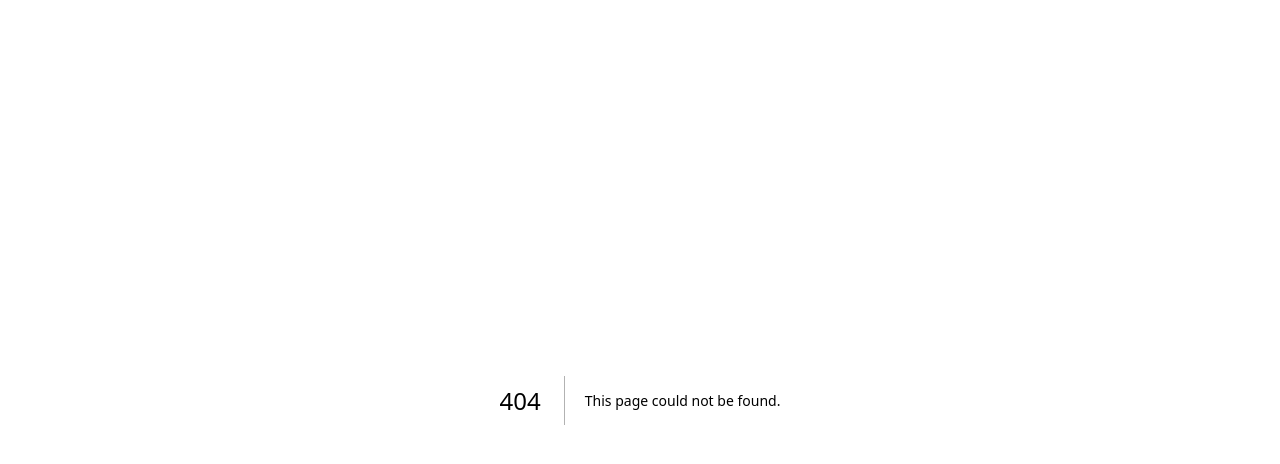
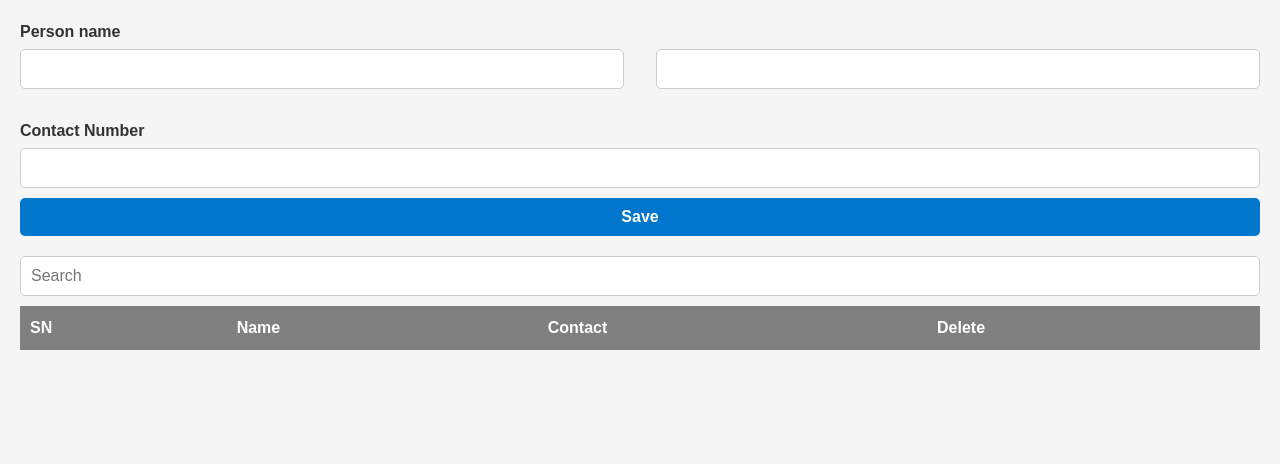
Before and after one commit to j808544j/Giphy, a Next.js app: page /form in a window 1280 px wide. Before the commit this address had no page. Shown: the top 464 px of the page. Built offline with nearby package versions, Linux system fonts and the light colour scheme.

Commit message:
added form component

```diff
--- a/components/Navbar/Navbar.module.css
+++ b/components/Navbar/Navbar.module.css
@@ -4,6 +4,7 @@
   justify-content: space-evenly;
   padding: 1rem;
   background-color: #ffffff;
+  flex-wrap: wrap;
 }
 
 .logo {
@@ -25,6 +26,7 @@
   list-style: none;
   background: #f9f9f9;
   border-radius: 39px;
+  flex-wrap: wrap;
 }
 
 .navLink {
@@ -56,4 +58,5 @@
   align-items: center;
   justify-content: center;
   gap: 50px;
+  flex-wrap: wrap;
 }
--- a/components/Value/icons/Salary.js
+++ b/components/Value/icons/Salary.js
@@ -13,7 +13,7 @@ function Salary() {
       <path
         d="M35.5 51.9885C35.5 48.4799 37.9324 45.4402 41.3556 44.671L71.3556 37.9294C76.0441 36.8758 80.5 40.4415 80.5 45.2469V64.0115C80.5 67.5201 78.0676 70.5598 74.6444 71.329L44.6444 78.0706C39.9559 79.1242 35.5 75.5585 35.5 70.7531V51.9885Z"
         stroke="#FFB965"
-        stroke-width="3"
+        strokeWidth="3"
       />
       <rect
         x="34"
--- a/package.json
+++ b/package.json
@@ -19,6 +19,7 @@
     "mongodb": "^5.2.0",
     "next": "13.3.0",
     "react": "18.2.0",
-    "react-dom": "18.2.0"
+    "react-dom": "18.2.0",
+    "react-toastify": "^9.1.2"
   }
 }
--- a/src/pages/_app.js
+++ b/src/pages/_app.js
@@ -1,5 +1,6 @@
-import '@/styles/globals.css'
+import "@/styles/globals.css";
+import "@/styles/form.css";
 
 export default function App({ Component, pageProps }) {
-  return <Component {...pageProps} />
+  return <Component {...pageProps} />;
 }
--- /dev/null
+++ b/src/pages/form.js
@@ -0,0 +1,134 @@
+import React, { useState, useEffect } from "react";
+import { ToastContainer } from "react-toastify";
+import { toast } from "react-toastify";
+import "react-toastify/dist/ReactToastify.css";
+
+function ContactForm() {
+  const [dataList, setDataList] = useState([]);
+
+  useEffect(() => {
+    const storedDataList = JSON.parse(localStorage.getItem("dataList"));
+    if (storedDataList) {
+      setDataList(storedDataList);
+    }
+  }, []);
+
+  const handleSave = (e) => {
+    e.preventDefault();
+
+    const firstName = e.target.firstName.value;
+    const lastName = e.target.lastName.value;
+    const contactNo = e.target.contactNo.value;
+
+    const existingData = dataList.find(
+      (data) => data.contact_no === contactNo || data.first_name === firstName
+    );
+
+    if (existingData) {
+      alert(
+        `${existingData.first_name} ${existingData.last_name} with contact number ${existingData.contact_no} already exists.`
+      );
+      return;
+    }
+
+    const newData = {
+      first_name: firstName,
+      last_name: lastName,
+      contact_no: contactNo,
+    };
+    const newDataList = [...dataList, newData];
+
+    localStorage.setItem("dataList", JSON.stringify(newDataList));
+    setDataList(newDataList);
+
+    e.target.reset();
+  };
+
+  const handleDelete = (firstName) => {
+    const newDataList = dataList.filter(
+      (data) => data.first_name !== firstName
+    );
+    toast.success(`${firstName} deleted.`);
+    localStorage.setItem("dataList", JSON.stringify(newDataList));
+    setDataList(newDataList);
+  };
+
+  const handleSearch = (e) => {
+    const searchText = e.target.value.toLowerCase();
+    const storedDataList = JSON.parse(localStorage.getItem("dataList"));
+    const filteredDataList = storedDataList.filter((data) => {
+      const fullName = `${data.first_name} ${data.last_name}`.toLowerCase();
+      return fullName.includes(searchText);
+    });
+
+    setDataList(filteredDataList);
+  };
+
+  const handleSort = () => {
+    const sortedDataList = [...dataList].sort((a, b) =>
+      a.first_name.localeCompare(b.first_name)
+    );
+    setDataList(sortedDataList);
+  };
+
+  return (
+    <div>
+      <ToastContainer />
+      <form onSubmit={handleSave}>
+        <label>Person name</label>
+        <div className="name">
+          <input type="text" id="firstName" name="firstName" required />
+          <input type="text" id="lastName" name="lastName" required />
+        </div>
+
+        <label htmlFor="contactNo">Contact Number</label>
+        <input
+          type="text"
+          id="contactNo"
+          name="contactNo"
+          maxLength="10"
+          minLength="10"
+          required
+        />
+
+        <button className="save-btn" type="submit">
+          Save
+        </button>
+      </form>
+
+      <input
+        type="text"
+        id="search"
+        name="search"
+        placeholder="Search"
+        onChange={handleSearch}
+      />
+
+      <table>
+        <thead>
+          <tr>
+            <th>SN</th>
+            <th onClick={handleSort}>Name</th>
+            <th>Contact</th>
+            <th>Delete</th>
+          </tr>
+        </thead>
+
+        <tbody>
+          {dataList.map((data, index) => (
+            <tr key={data.first_name}>
+              <td>{index + 1}</td>
+              <td>{`${data.first_name} ${data.last_name}`}</td>
+              <td>{data.contact_no}</td>
+              <td>
+                <button onClick={() => handleDelete(data.first_name)}>X</button>
+              </td>
+            </tr>
+          ))}
+        </tbody>
+      </table>
+    </div>
+  );
+}
+
+export default ContactForm;
--- /dev/null
+++ b/src/styles/form.css
@@ -0,0 +1,148 @@
+* {
+  box-sizing: border-box;
+  margin: 0;
+  padding: 0;
+}
+
+body {
+  font-family: Arial, sans-serif;
+  font-size: 16px;
+  line-height: 1.5;
+  color: #333;
+  background-color: #f5f5f5;
+  padding: 20px;
+}
+
+.container {
+  max-width: 960px;
+  margin: 0 auto;
+  padding: 0 20px;
+}
+
+form {
+  margin-bottom: 20px;
+}
+
+label {
+  display: block;
+  margin-bottom: 5px;
+  font-weight: bold;
+}
+
+input[type="text"] {
+  display: block;
+  width: 100%;
+  padding: 10px;
+  border: 1px solid #ccc;
+  border-radius: 5px;
+  font-size: 16px;
+  margin-bottom: 10px;
+}
+
+input[type="text"]:focus {
+  outline: none;
+  border-color: #0077cc;
+}
+
+.name {
+  display: flex;
+  justify-content: space-between;
+  width: 100%;
+  margin-bottom: 20px;
+  gap: 2rem;
+}
+
+.first-name,
+.last-name {
+  flex-basis: 45%;
+}
+
+.contact-no-container {
+  margin-bottom: 20px;
+}
+
+button {
+  display: block;
+  padding: 10px;
+  border: none;
+  border-radius: 5px;
+  font-size: 16px;
+  font-weight: bold;
+  background-color: #0077cc;
+  color: #fff;
+  cursor: pointer;
+  transition: background-color 0.2s ease-in-out;
+}
+.save-btn {
+  width: 100%;
+}
+button:hover {
+  background-color: #005fa3;
+}
+
+table {
+  width: 100%;
+  border-collapse: collapse;
+  margin-bottom: 20px;
+}
+
+th,
+td {
+  padding: 10px;
+  text-align: left;
+}
+
+th:nth-child(2):hover {
+  background-color: #f00;
+  color: #fff;
+  cursor: pointer;
+}
+
+th {
+  font-weight: bold;
+  background-color: gray;
+  color: #fff;
+}
+
+tr:nth-child(odd) {
+  background-color: #f2f2f2;
+}
+
+@media (max-width: 767px) {
+  input[type="text"] {
+    font-size: 14px;
+    margin-bottom: 5px;
+  }
+
+  label {
+    font-size: 14px;
+  }
+
+  .name {
+    flex-direction: column;
+  }
+
+  .first-name,
+  .last-name {
+    width: 100%;
+  }
+
+  button {
+    font-size: 14px;
+    padding: 5px;
+  }
+
+  th,
+  td {
+    font-size: 14px;
+    padding: 5px;
+  }
+
+  tr:nth-child(even) {
+    background-color: transparent;
+  }
+
+  tr:hover {
+    background-color: #f2f2f2;
+  }
+}
```
Also changed, not shown: 1 other file (tests, documents, lock files or other folders).
